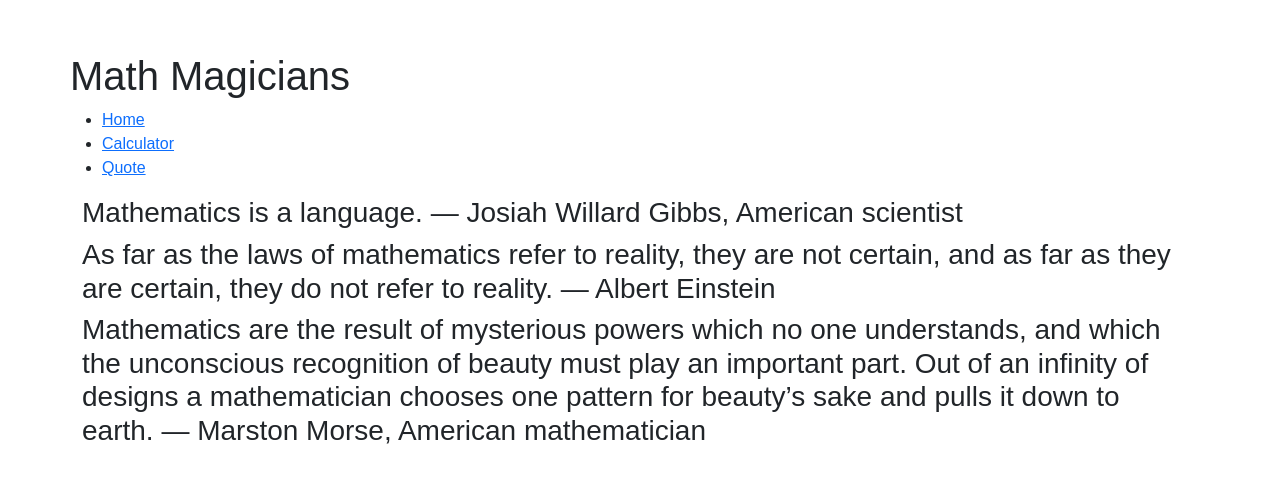
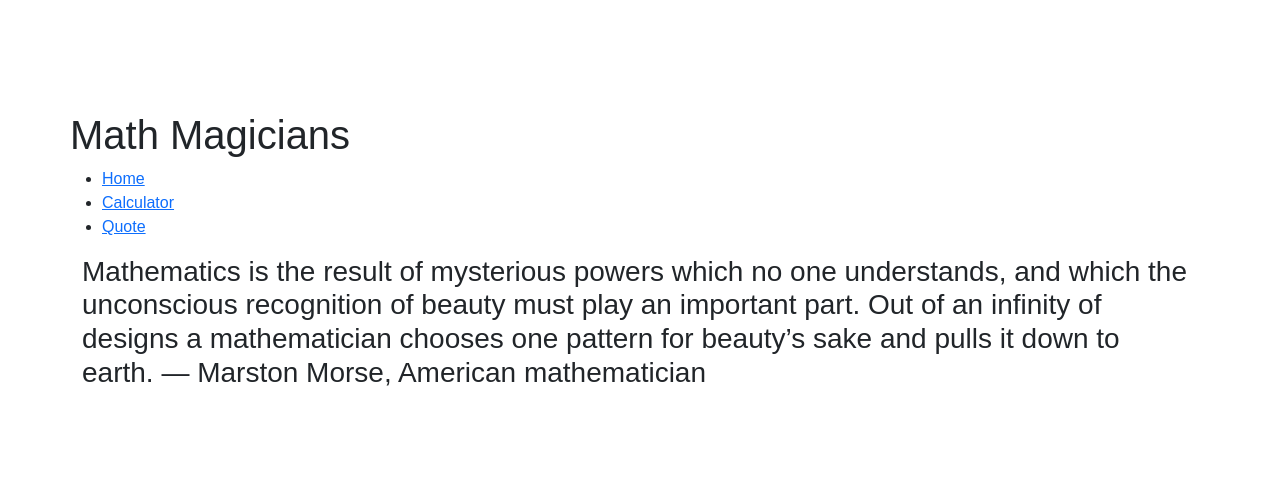
Before and after one commit to jerryowusu/math-magicians, a React (Create React App) app: page /quote in a window 1280 px wide. Shown: the part 146-628 px from the top of the page. Built offline with nearby package versions, Linux system fonts and the light colour scheme.

Commit message:
update quotes

```diff
--- a/src/pages/Quote.js
+++ b/src/pages/Quote.js
@@ -3,15 +3,7 @@ import React from 'react';
 const Quote = () => (
   <div className="container">
     <h3>
-      Mathematics is a language. — Josiah Willard Gibbs, American scientist
-    </h3>
-    <h3>
-      As far as the laws of mathematics refer to reality, they are not certain,
-      and as far as they are certain, they do not refer to reality. — Albert
-      Einstein
-    </h3>
-    <h3>
-      Mathematics are the result of mysterious powers which no one understands,
+      Mathematics is the result of mysterious powers which no one understands,
       and which the unconscious recognition of beauty must play an important
       part. Out of an infinity of designs a mathematician chooses one pattern
       for beauty’s sake and pulls it down to earth. — Marston Morse, American
```
